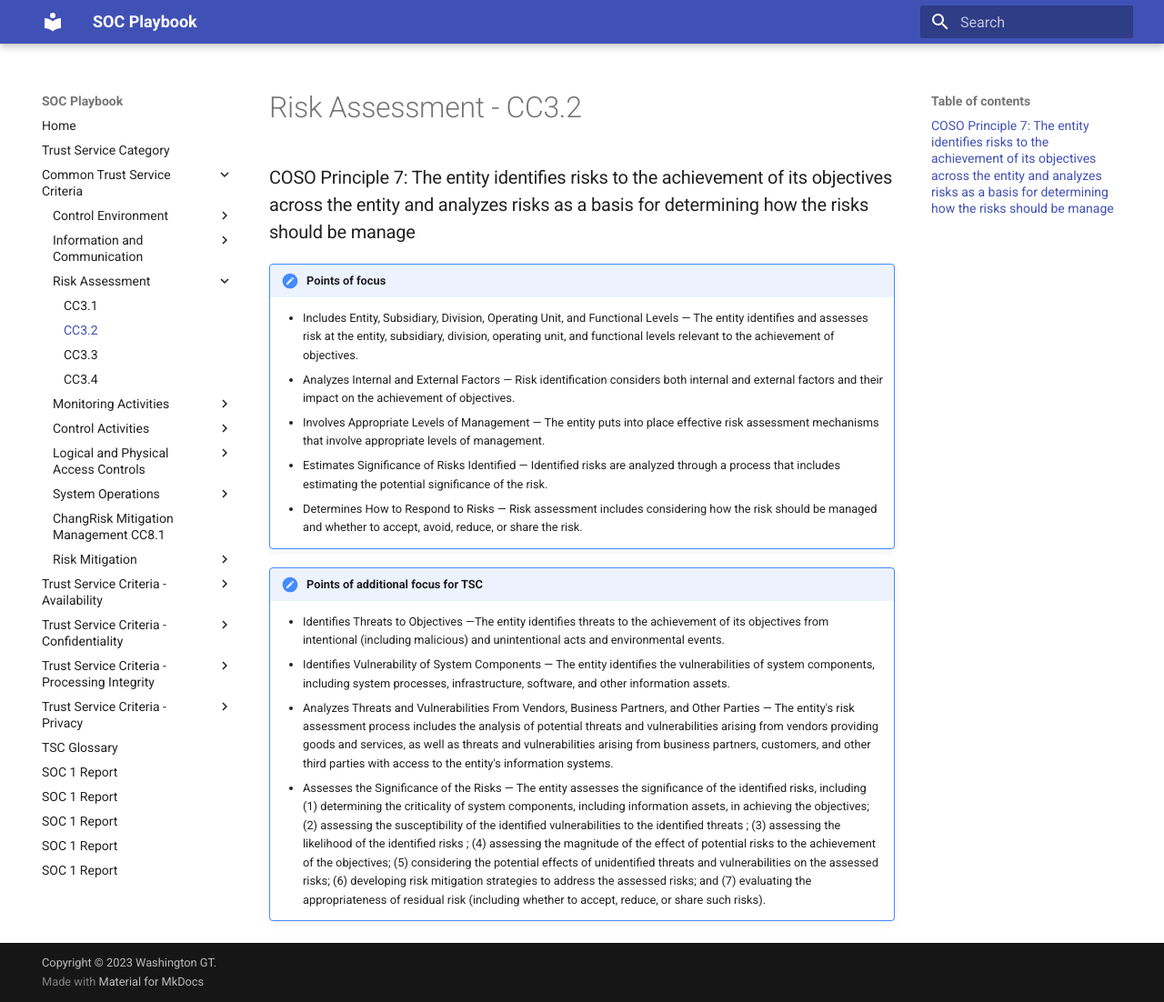
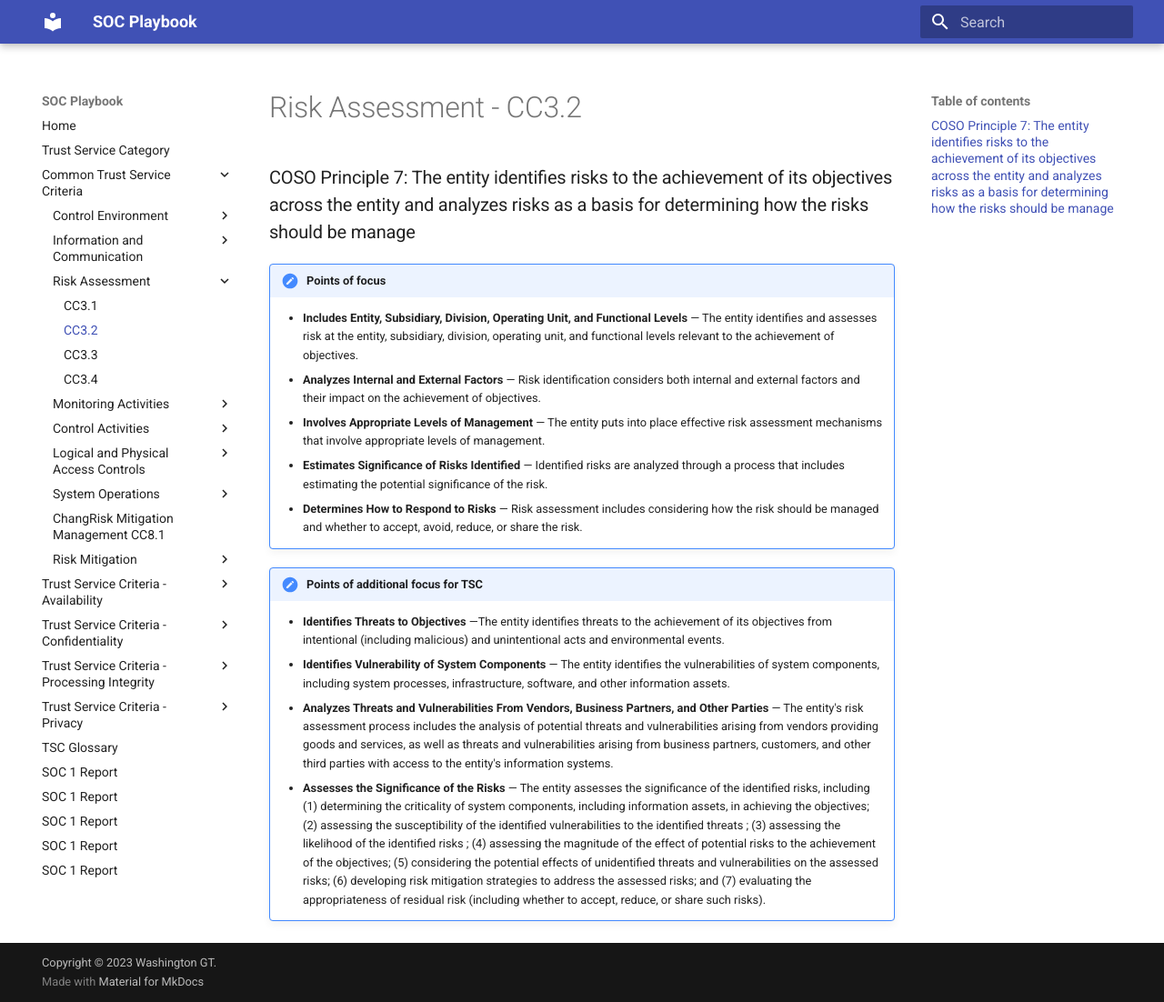
Before and after one commit to WashingtonGT/soc-playbook, an MkDocs documentation site: the page built from docs/tsc/cc3-2.md, in a window 1280 px wide and 1102 px high. Shown: the whole window at 91% size. Built offline with MkDocs 1.6.1 and Material for MkDocs 9.7.7, drawn with Linux system fonts in a browser that asks for light colours.

Commit message:
Update cc3-2.md

```diff
--- a/docs/tsc/cc3-2.md
+++ b/docs/tsc/cc3-2.md
@@ -5,18 +5,18 @@
 
 !!! note "Points of focus"
 
-    * Includes Entity, Subsidiary, Division, Operating Unit, and Functional Levels — The entity identifies and assesses risk at the entity, subsidiary, division, operating unit, and functional levels relevant to the achievement of objectives.
-    * Analyzes Internal and External Factors — Risk identification considers both internal and external factors and their impact on the achievement of objectives.
-    * Involves Appropriate Levels of Management — The entity puts into place effective risk assessment mechanisms that involve appropriate levels of management.
-    * Estimates Significance of Risks Identified — Identified risks are analyzed through a process that includes estimating the potential significance of the risk.
-    * Determines How to Respond to Risks — Risk assessment includes considering how the risk should be managed and whether to accept, avoid, reduce, or share the risk.
+    * **Includes Entity, Subsidiary, Division, Operating Unit, and Functional Levels** — The entity identifies and assesses risk at the entity, subsidiary, division, operating unit, and functional levels relevant to the achievement of objectives.
+    * **Analyzes Internal and External Factors** — Risk identification considers both internal and external factors and their impact on the achievement of objectives.
+    * **Involves Appropriate Levels of Management** — The entity puts into place effective risk assessment mechanisms that involve appropriate levels of management.
+    * **Estimates Significance of Risks Identified** — Identified risks are analyzed through a process that includes estimating the potential significance of the risk.
+    * **Determines How to Respond to Risks** — Risk assessment includes considering how the risk should be managed and whether to accept, avoid, reduce, or share the risk.
 
 !!! note "Points of additional focus for TSC"
 
-    - Identifies Threats to Objectives —The entity identifies threats to the achievement of its objectives from intentional (including malicious) and unintentional acts and environmental events.
-    - Identifies Vulnerability of System Components — The entity identifies the vulnerabilities of system components, including system processes, infrastructure, software, and other information assets.
-    - Analyzes Threats and Vulnerabilities From Vendors, Business Partners, and Other Parties — The entity's risk assessment process includes the analysis of potential threats and vulnerabilities arising from vendors providing goods and services, as well as threats and vulnerabilities arising from business partners, customers, and other third parties with access to the entity's information systems.
-    - Assesses the Significance of the Risks — The entity assesses the significance of the identified risks, including
+    - **Identifies Threats to Objectives** —The entity identifies threats to the achievement of its objectives from intentional (including malicious) and unintentional acts and environmental events.
+    - **Identifies Vulnerability of System Components** — The entity identifies the vulnerabilities of system components, including system processes, infrastructure, software, and other information assets.
+    - **Analyzes Threats and Vulnerabilities From Vendors, Business Partners, and Other Parties** — The entity's risk assessment process includes the analysis of potential threats and vulnerabilities arising from vendors providing goods and services, as well as threats and vulnerabilities arising from business partners, customers, and other third parties with access to the entity's information systems.
+    - **Assesses the Significance of the Risks** — The entity assesses the significance of the identified risks, including
        (1) determining the criticality of system components, including information assets, in achieving the objectives;
        (2) assessing the susceptibility of the identified vulnerabilities to the identified threats ;
        (3) assessing the likelihood of the identified risks ;
```
